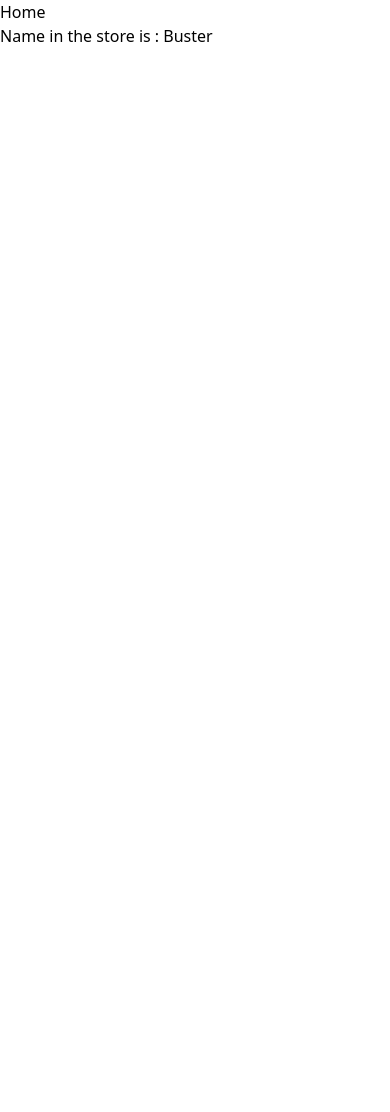
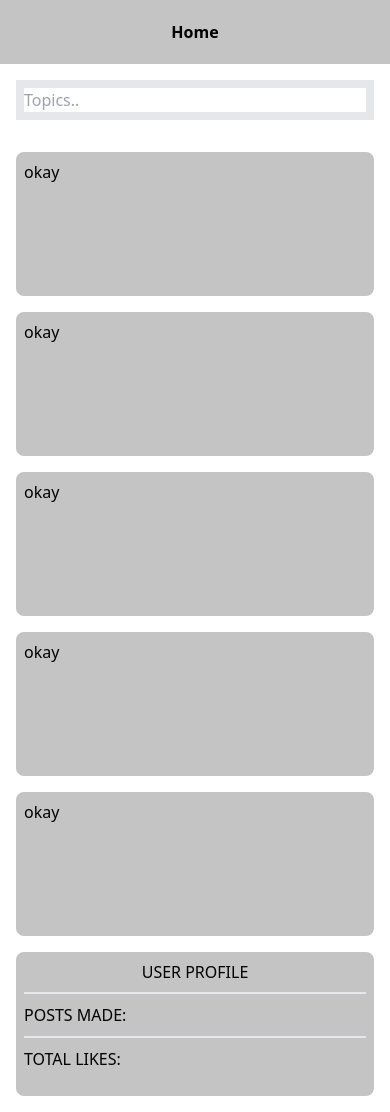
Before and after one commit to DevSerendipity/vue-mastery, a Vue app: page / in a window 390 px wide. Before the commit the page ends 844 px from the top, so only its background shows below. Built offline with nearby package versions, Linux system fonts and the light colour scheme.

Commit message:
Creating out the basic outline for the application with the mainframe built with the primary color, mobile screen first finished along with reactivity for all screen widths

```diff
--- a/src/components/Home.vue
+++ b/src/components/Home.vue
@@ -1,15 +1,30 @@
 <template>
-    <div>Home</div>
-    <p>Name in the store is : {{ name }} </p>
+    <div class="w-full h-16 bg-primary text-black font-bold flex justify-center items-center">Home</div>
+    <div class="w-full flex md:justify-end">
+        <input
+            class="w-screen h-10 m-4 border-8 border-primary hover:underline md:w-3/12 md:border-white"
+            type="text"
+            placeholder="Topics.."
+        />
+    </div>
+    <div class="w-full h-full md:flex md:flex-row md:px-5 md:mt-12 lg:px-10 ">
+        <div
+            class="w-full h-full items-center justify-center flex-col md:w-11/12 md:justify-center md:items-center md:flex-col 2xl:w-9/12 2xl:mx-10"
+        >
+            <div class="m-4 p-2 bg-primary rounded-lg md:w-10/12 md:mb-10 h-36 lg:mb-14 lg:h-40 xl:h-44 2xl:mb-20">okay</div>
+            <div class="m-4 p-2 bg-primary rounded-lg md:w-10/12 md:mb-10 h-36 lg:mb-14 lg:h-40 xl:h-44 2xl:mb-20">okay</div>
+            <div class="m-4 p-2 bg-primary rounded-lg md:w-10/12 md:mb-10 h-36 lg:mb-14 lg:h-40 xl:h-44 2xl:mb-20">okay</div>
+            <div class="m-4 p-2 bg-primary rounded-lg md:w-10/12 md:mb-10 h-36 lg:mb-14 lg:h-40 xl:h-44 2xl:mb-20">okay</div>
+            <div class="m-4 p-2 bg-primary rounded-lg md:w-10/12 md:mb-10 h-36 lg:mb-14 lg:h-40 xl:h-44 2xl:mb-20">okay</div>
+        </div>
+        <div class="h-36 m-4 p-2 bg-primary rounded-lg divide-y-2 divide-white-500 md:w-3/12 md:h-36 lg:h-40 xl:h-44 2xl:w-1/5 2xl:mx-10">
+            <p class="flex justify-center mb-2">USER PROFILE</p>
+            <div class="flex justify-start items-center h-11 w-full lg:h-12 2xl:h-14">POSTS MADE:</div>
+            <div class="flex justify-start items-center h-11 w-full lg:h-12 2xl:h-14">TOTAL LIKES:</div>
+        </div>
+    </div>
 </template>
 
 <script lang="ts" setup>
-import { computed } from "vue";
-import { useStore } from "vuex";
 
-const store = useStore()
-
-const name = computed(() => {
-    return store.state.user.name
-})
 </script>
```
